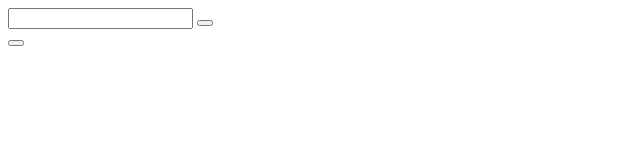
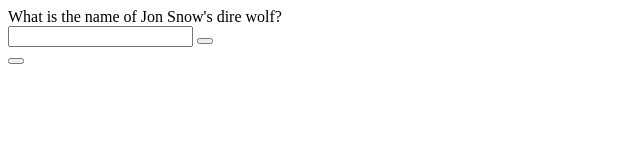
Before and after one commit to samstephen/07-09-quiz-game-v3, a plain HTML site: page index.html in a window 1280 px wide. Shown: the whole page, without its empty margins (0-640 px from the left). Drawn offline with Linux system fonts and the light colour scheme.

Commit message:
setup quiz with questions - question displays. wip

```diff
--- a/global.js
+++ b/global.js
@@ -1,3 +1,33 @@
 /**
- * Created by samuelstephen on 7/9/15.
+ * Created by Samuel Stephen and Nick Schetter on 7/9/15.
  */
+
+var displayQuestion = document.getElementById('question');
+
+var questionArray = [
+    {   question: "What is the name of Ned Stark's youngest daughter?",
+        choices: ["(a) Yari", "(b) Arya", "(c) Darya", "(d) Catelyn"],
+        rightAnswer: "b"
+    },
+
+    {   question: "What is the name of the country 'Game of Thrones' takes place in?",
+        choices: ["(a) Westeros", "(b) Westrose", "(c) Braavos", "(d) King's Landing"],
+        rightAnswer: "a"
+    },
+
+    {   question: "Who wields 'Longclaw' out of these characters?",
+        choices: ["(a) Jaime Lannister", "(b) The Mountain", "(c) Sandor Clegane", "(d) Jon Snow"],
+        rightAnswer: "d"
+    },
+
+    {   question: "What is the name of Jon Snow's dire wolf?",
+        choices: ["(a) Ghost", "(b) Summer", "(c) Shaggy Dog", "(d) Nymeria"],
+        rightAnswer: "a"
+    }   ];
+
+
+
+
+for (var i = 0; i < questionArray.length; i++) {
+    displayQuestion.innerText = questionArray[i].question;
+}
--- a/index.html
+++ b/index.html
@@ -28,6 +28,6 @@
 <div id="total_result">
 
 </div>
-
+<script type="text/javascript" src="global.js"></script>
 </body>
 </html>
```
